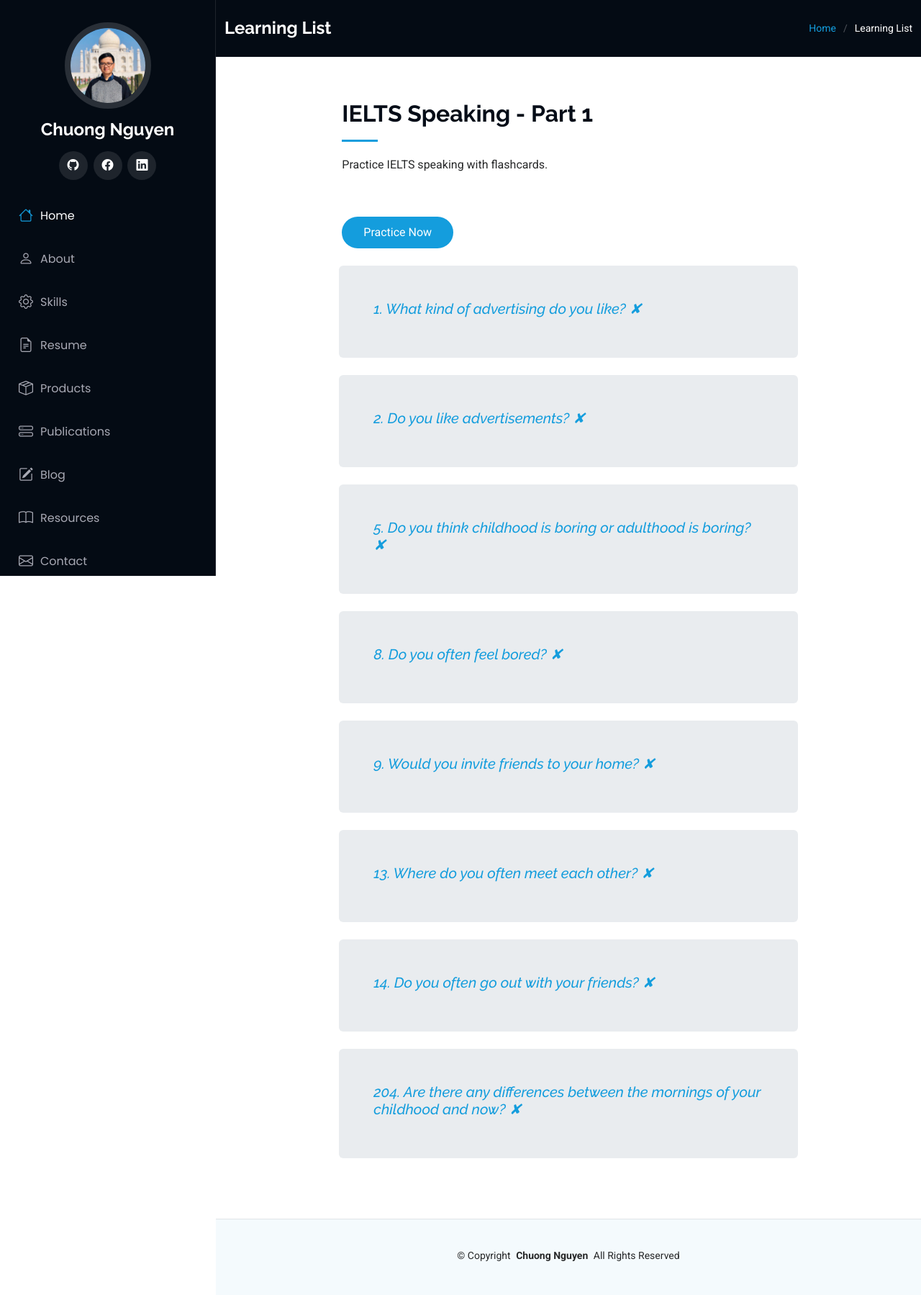
After one commit to chuongnguyen94/Portfolio, a Flask app: page /speaking-part-one-learning-list in a window 1280 px wide. The commit adds this page. Shown: the whole page at 72% size. Run offline with Flask 3, Linux system fonts and the light colour scheme; a user stored in the database is signed in; some libraries are stand-ins or nearby versions; grey boxes are pictures that could not be loaded.

Commit message:
Add practice speaking function

```diff
--- a/main.py
+++ b/main.py
@@ -144,6 +144,8 @@ class User(UserMixin, db.Model):
     post = relationship('BlogPost', back_populates='author')
     comment = relationship("Comment", back_populates='author_comment')
 
+    speaking_part_one_list_id: Mapped[str] = mapped_column(String(500), nullable=True)
+
 class BlogPost(db.Model):
     __tablename__ = "blog_posts"
     id: Mapped[int] = mapped_column(Integer, primary_key=True)
@@ -173,6 +175,7 @@ class SpeakingEnglish(db.Model):
     id: Mapped[int] = mapped_column(Integer, primary_key=True)
     topic: Mapped[str] = mapped_column(String(300), nullable=False)
     solution: Mapped[str] = mapped_column(Text, nullable=False)
+
 
 with app.app_context():
     db.create_all()
@@ -249,7 +252,7 @@ def download_resume():
     if not current_user.is_authenticated:
         flash('You need to login to download my CV :)')
         return redirect(url_for('login'))
-    return send_from_directory('static', path='assets/files/ChuongCV-Dec.pdf')
+    return send_from_directory('static', path='assets/files/CV_ChuongNguyen.pdf')
 
 @app.route('/portfolio')
 def portfolio():
@@ -547,5 +550,89 @@ def edit_resource(topic_id):
         return redirect(url_for('resources'))
     return render_template('create-topic.html', form=form, is_edit=True, topic=requested_topic, current_user=current_user, is_not_home=True)
 
+@app.route('/add-learning-list-<int:topic_id>', methods=['GET','POST'])
+def add_learning_list(topic_id):
+    if not current_user.is_authenticated:
+        flash('You need to login to use this function')
+        return redirect(url_for('login'))
+    else:
+        requested_topic = db.get_or_404(SpeakingEnglish, topic_id)
+        user = db.session.execute(db.select(User).where(User.id == current_user.id)).scalar()
+        topic_id_string = user.speaking_part_one_list_id
+        topic_choice = requested_topic.id
+        if topic_id_string:
+            topic_list = topic_id_string.split(", ")
+            topic_list = [int(num) for num in topic_list]
+            if not topic_choice in topic_list:
+                topic_list.append(topic_choice)
+                print(topic_list)
+                topic_list.sort()
+                print(topic_list)
+                topic_list = [str(num) for num in topic_list]
+                topic_string = ", ".join(topic_list)
+                user.speaking_part_one_list_id = topic_string
+                db.session.commit()
+            else:
+                flash('Already in your learning list.')
+        else:
+            user.speaking_part_one_list_id = topic_choice
+            db.session.commit()
+        return redirect(url_for('resources'))
+
+class TopicWithID:
+    def __init__(self, id, topic, solution):
+        self.id = id
+        self.topic = topic
+        self.solution = solution
+@app.route('/speaking-part-one-learning-list', methods=['GET', 'POST'])
+@login_required
+def speaking_part_one_learning_list():
+    user = db.session.execute(db.select(User).where(User.id == current_user.id)).scalar()
+    topic_id_string = user.speaking_part_one_list_id
+    if topic_id_string:
+        topic_id_list = topic_id_string.split(", ")
+        topic_id_list = [int(each) for each in topic_id_list]
+        topic_object_list = []
+        for each in topic_id_list:
+            topic = db.get_or_404(SpeakingEnglish, each)
+            topic_object = TopicWithID(topic.id, topic.topic, topic.solution)
+            topic_object_list.append(topic_object)
+        return render_template('speaking-part-one-learning-list.html', topic_list=topic_object_list, current_user=current_user, is_not_home=True)
+    else:
+        return render_template('speaking-part-one-learning-list.html', topic_list=[], current_user=current_user, is_not_home=True)
+
+
+@app.route('/delete-topic-learning-list-<int:topic_id>')
+@login_required
+def delete_topic_learning_list(topic_id):
+    user = db.session.execute(db.select(User).where(User.id == current_user.id)).scalar()
+    topic_id_string = user.speaking_part_one_list_id
+    topic_id_list = topic_id_string.split(", ")
+    for each in topic_id_list:
+        if topic_id == int(each):
+            topic_id_list.remove(each)
+    if topic_id_list != []:
+        topic_string = ", ".join(topic_id_list)
+        user.speaking_part_one_list_id = topic_string
+    else:
+        user.speaking_part_one_list_id = ''
+    db.session.commit()
+    return redirect(url_for('speaking_part_one_learning_list'))
+
+@app.route('/practice-speaking')
+@login_required
+def practice_speaking():
+    user = db.session.execute(db.select(User).where(User.id == current_user.id)).scalar()
+    topic_id_string = user.speaking_part_one_list_id
+    topic_id_list = topic_id_string.split(", ")
+    topic_id_list = [int(each) for each in topic_id_list]
+    return render_template('practice-speaking.html', current_user=current_user, is_not_home=True)
+# @app.route('/count-down')
+# def countdown():
+#     for i in range(10):
+#         clock = i
+#         time.sleep(1)
+#     return redirect(url_for('practice_speaking', clock=clock))
+
 if __name__ == "__main__":
     app.run(debug=True)
--- a/static/assets/css/main.css
+++ b/static/assets/css/main.css
@@ -1854,6 +1854,7 @@ section,
   z-index: 1;
 }
 
+
 .hero:before {
   content: "";
   background: color-mix(in srgb, var(--background-color), transparent 70%);
--- a/templates/base.html
+++ b/templates/base.html
@@ -51,6 +51,7 @@
 
     <div class="social-links text-center">
 <!--      <a href="#" class="twitter"><i class="bi bi-twitter-x"></i></a>-->
+      <a href="https://github.com/chuongnguyen94" class="github"><i class="bi bi-github"></i></a>
       <a href="https://www.facebook.com/cnn1211/" class="facebook"><i class="bi bi-facebook"></i></a>
 <!--      <a href="#" class="instagram"><i class="bi bi-instagram"></i></a>-->
 <!--      <a href="#" class="google-plus"><i class="bi bi-skype"></i></a>-->
@@ -128,6 +129,8 @@
           <strong>{{current_user.name}}</strong>
         </a>
         <ul class="dropdown-menu dropdown-menu-dark text-small shadow" style="--bs-dropdown-zindex: 9999;">
+          <li><a class="dropdown-item" href="{{url_for('speaking_part_one_learning_list')}}">Learning List</a></li>
+          <li><hr class="dropdown-divider"></li>
           <li><a class="dropdown-item" href="{{url_for('change_password')}}">Change Password</a></li>
           <li><hr class="dropdown-divider"></li>
           <li><a class="dropdown-item" href="{{url_for('logout')}}">Sign out</a></li>
--- a/templates/index.html
+++ b/templates/index.html
@@ -46,7 +46,7 @@
 
         <div class="row gy-4 justify-content-center">
           <div class="col-lg-4">
-            <img src="static/assets/img/chuong-ava.jpg" class="img-fluid" alt="">
+            <img src="static/assets/img/chuong-ava.jpg" class="img-fluid" alt="" style="border-radius: 10px;">
           </div>
           <div class="col-lg-8 content">
             <h2>Automation Engineer & Aspiring Developer.</h2>
@@ -73,7 +73,7 @@
 <!--              </div>-->
 <!--            </div>-->
             <p class="py-3" style="text-align: justify;">
-              I am an ambitious and dedicated aspiring engineer with a strong academic foundation in Control Engineering and Automation, complemented by my developing expertise in technologies such as Python, JavaScript, and database management. I am actively committed to continuous learning and skill enhancement, striving to contribute meaningfully to the development efforts of a forward-thinking organization. With a strong desire to apply my theoretical knowledge to real-world challenges, I aim to advance my technical proficiency in a professional and innovative environment.
+              An ambitious and dedicated engineer with an academic foundation in Control Engineering and Automation, complemented by my developing expertise in information technologies such as Python, JavaScript, and database management. I am actively committed to continuous learning and skill enhancement, striving to contribute meaningfully to the development efforts of a forward-thinking organization. With a strong desire to apply my theoretical knowledge to real-world challenges, I aim to advance my technical proficiency in a professional and innovative environment.
             </p>
           </div>
         </div>
--- /dev/null
+++ b/templates/speaking-part-one-learning-list.html
@@ -0,0 +1,86 @@
+{% from 'bootstrap5/form.html' import render_form %}
+{% extends 'base.html' %}
+
+{% block styling %}
+.btn {
+  color: var(--contrast-color);
+  background: var(--accent-color);
+  border: 0;
+  padding: 10px 30px;
+  transition: 0.4s;
+  border-radius: 50px
+}
+
+.btn:hover {
+    background: color-mix(in srgb, var(--accent-color), transparent 25%)
+}
+{% endblock %}
+
+<body class="starter-page-page">
+  {% block content %}
+  <main class="main">
+
+    <!-- Page Title -->
+    <div class="page-title dark-background">
+      <div class="container d-lg-flex justify-content-between align-items-center">
+        <h1 class="mb-2 mb-lg-0">Learning List</h1>
+        <nav class="breadcrumbs">
+          <ol>
+            <li><a href="{{url_for('home')}}">Home</a></li>
+            <li class="current">Learning List</li>
+          </ol>
+        </nav>
+      </div>
+    </div><!-- End Page Title -->
+
+    <!-- Starter Section Section -->
+    <section id="starter-section" class="starter-section section">
+
+      <!-- Section Title -->
+      <div class="container section-title" data-aos="fade-up">
+        <div class="row gy-4">
+          <div class=" col-lg-8 mx-auto">
+            <h2>IELTS Speaking - Part 1</h2>
+            <p>Practice IELTS speaking with flashcards.</p>
+          </div>
+        </div>
+      </div><!-- End Section Title -->
+
+      {% if topic_list != []: %}
+        <div class="container">
+          <div class="row gy-4">
+            <div class="col-lg-8 mx-auto" data-aos="fade-up" data-aos-delay="200">
+              <a href="{{url_for('practice_speaking')}}">
+                <button class="btn btn-primary d-inline-flex align-items-center mb-4" type="button">
+                  Practice Now
+                </button>
+              </a>
+            </div>
+          </div>
+        </div>
+        {% for topic in topic_list:%}
+        <div class="container" data-aos="fade-up">
+          <div class="row gy-4" style="padding: 0 12px;">
+            <div class="p-3 p-md-5 mb-4 col-lg-8 mx-auto rounded text-body-emphasis bg-body-secondary">
+              <h5 class="display-8 fst-italic"><a href="{{url_for('resource_detail', topic_id=topic.id)}}">{{topic.id}}. {{topic.topic}}</a>
+                <!-- Only show delete button if user_id = 1 -->
+                <a href="{{url_for('delete_topic_learning_list', topic_id=topic.id)}}">✘</a>
+              </h5>
+            </div>
+          </div>
+        </div>
+        {% endfor %}
+      {% else: %}
+        <div class="container" data-aos="fade-up">
+          <div class="row gy-4" style="padding: 0">
+              <h5 class="display-8 fst-italic mx-auto">Your learning list is empty.</h5>
+          </div>
+        </div>
+      {% endif %}
+
+    </section><!-- /Starter Section Section -->
+
+  </main>
+  {% endblock %}
+
+</body>
```
Also changed, not shown: templates/practice-speaking.html (added, +60 -0 lines), templates/resources.html (+10 -0 lines), instance/blog.db, 2 other files.
